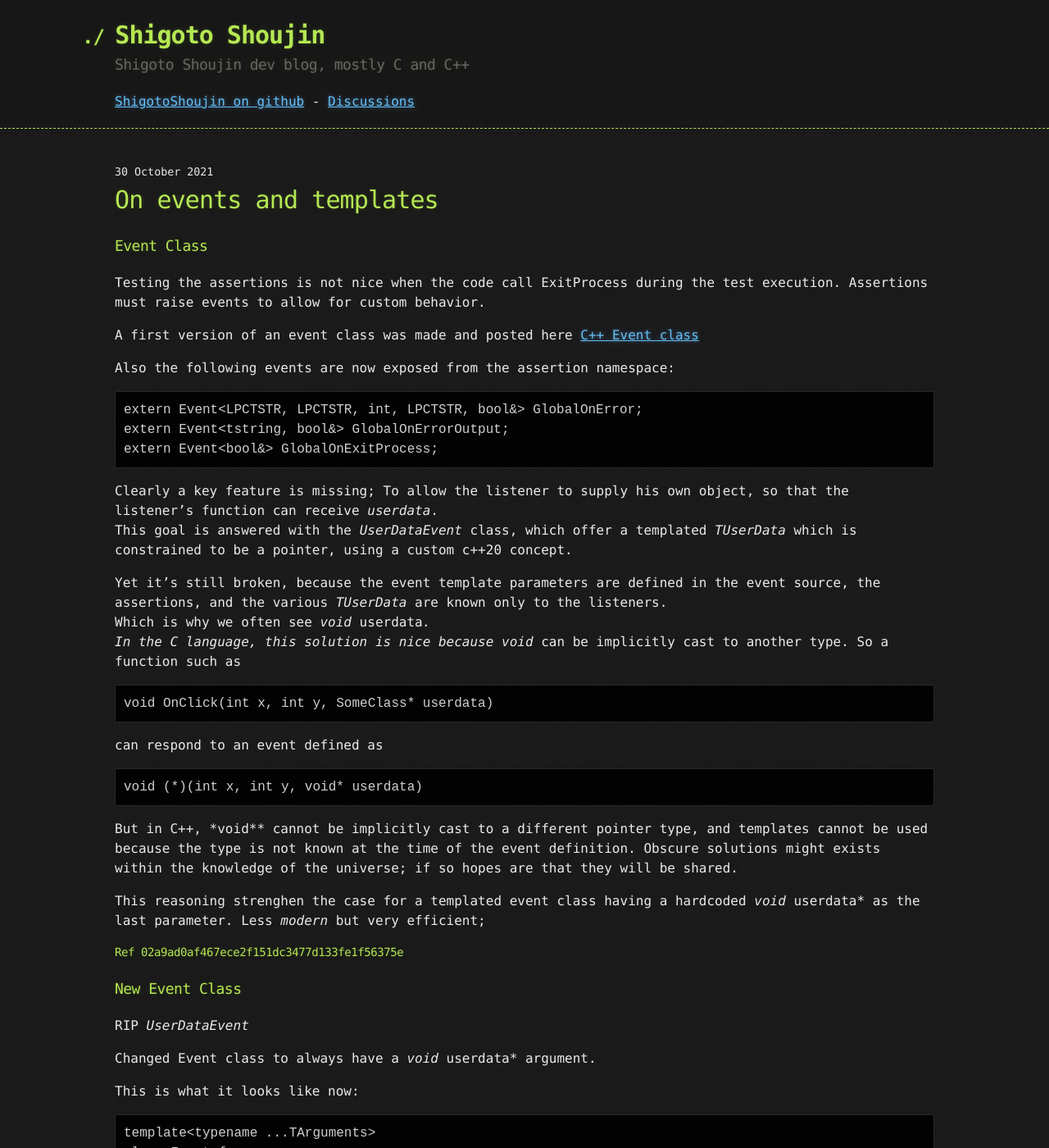
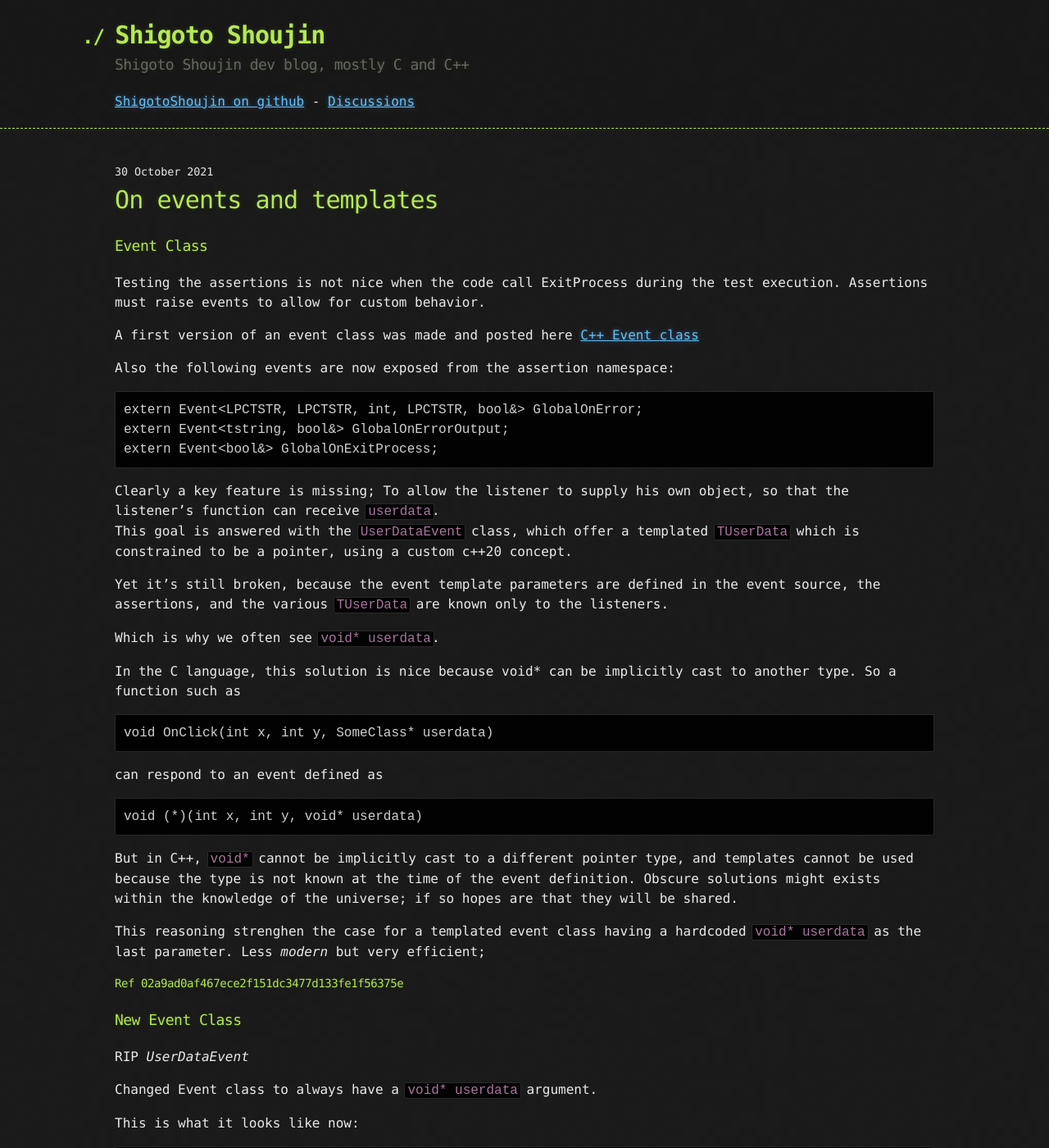
Before and after one commit to ShigotoShoujin/shigotoshoujin.github.io, a Jekyll site: the page built from _posts/2021-10-30-OnEventsAndTemplates.md, in a window 1280 px wide and 1400 px high. Shown: the whole window at 82% size. Built offline with Jekyll 4.4.1, drawn with Linux system fonts in a browser that asks for light colours.

Commit message:
DevBlog 2021-10-31

```diff
--- a/_posts/2021-10-30-OnEventsAndTemplates.md
+++ b/_posts/2021-10-30-OnEventsAndTemplates.md
@@ -16,11 +16,13 @@ Also the following events are now exposed from the assertion namespace:
     extern Event<tstring, bool&> GlobalOnErrorOutput;
     extern Event<bool&> GlobalOnExitProcess;
 
-Clearly a key feature is missing; To allow the listener to supply his own object, so that the listener's function can receive *userdata*.
-This goal is answered with the *UserDataEvent* class, which offer a templated *TUserData* which is constrained to be a pointer, using a custom c++20 concept.
+Clearly a key feature is missing; To allow the listener to supply his own object, so that the listener's function can receive `userdata`.
+This goal is answered with the `UserDataEvent` class, which offer a templated `TUserData` which is constrained to be a pointer, using a custom c++20 concept.
 
-Yet it's still broken, because the event template parameters are defined in the event source, the assertions, and the various *TUserData* are known only to the listeners.
-Which is why we often see *void* userdata*.
+Yet it's still broken, because the event template parameters are defined in the event source, the assertions, and the various `TUserData` are known only to the listeners.
+
+Which is why we often see `void* userdata`.
+
 In the C language, this solution is nice because void* can be implicitly cast to another type. So a function such as
 
     void OnClick(int x, int y, SomeClass* userdata)
@@ -29,17 +31,17 @@ can respond to an event defined as
 
     void (*)(int x, int y, void* userdata)
 
-But in C++, *void** cannot be implicitly cast to a different pointer type, and templates cannot be used because the type is not known at the time of the event definition.
+But in C++, `void*` cannot be implicitly cast to a different pointer type, and templates cannot be used because the type is not known at the time of the event definition.
 Obscure solutions might exists within the knowledge of the universe; if so hopes are that they will be shared.
 
-This reasoning strenghen the case for a templated event class having a hardcoded *void* userdata* as the last parameter. Less *modern* but very efficient;
+This reasoning strenghen the case for a templated event class having a hardcoded `void* userdata` as the last parameter. Less *modern* but very efficient;
 
 #### Ref 02a9ad0af467ece2f151dc3477d133fe1f56375e
 
 ### New Event Class
 RIP *UserDataEvent*
 
-Changed Event class to always have a *void* userdata* argument.
+Changed Event class to always have a `void* userdata` argument.
 
 This is what it looks like now:
 
```
Also changed, not shown: _posts/2021-10-29-RebootAndMore.md (+3 -3 lines), _posts/2021-10-31-PerfectForwardingReferences.md (added, +53 -0 lines).
